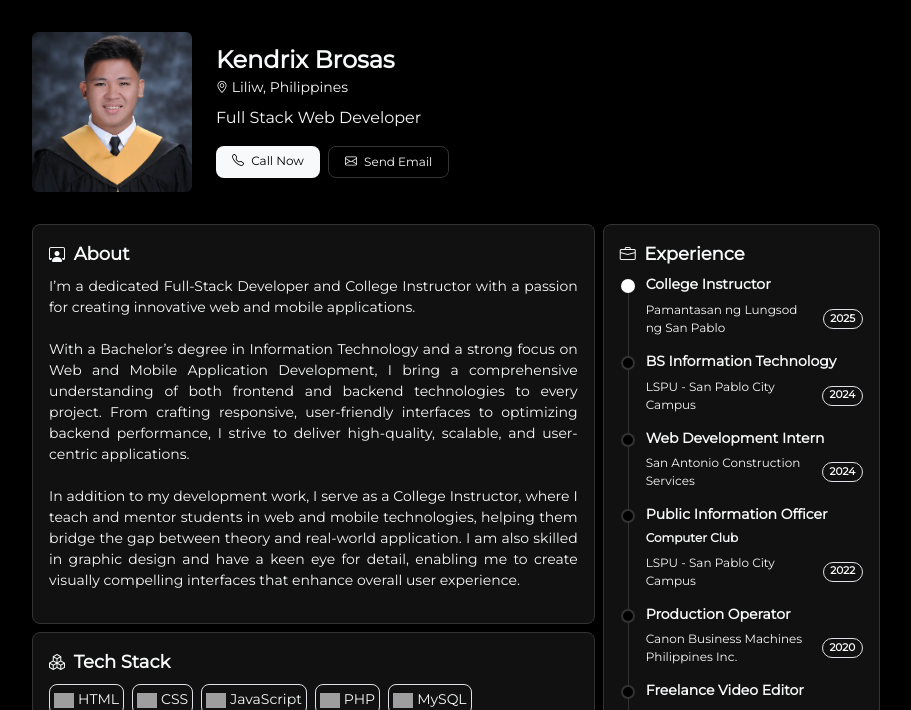
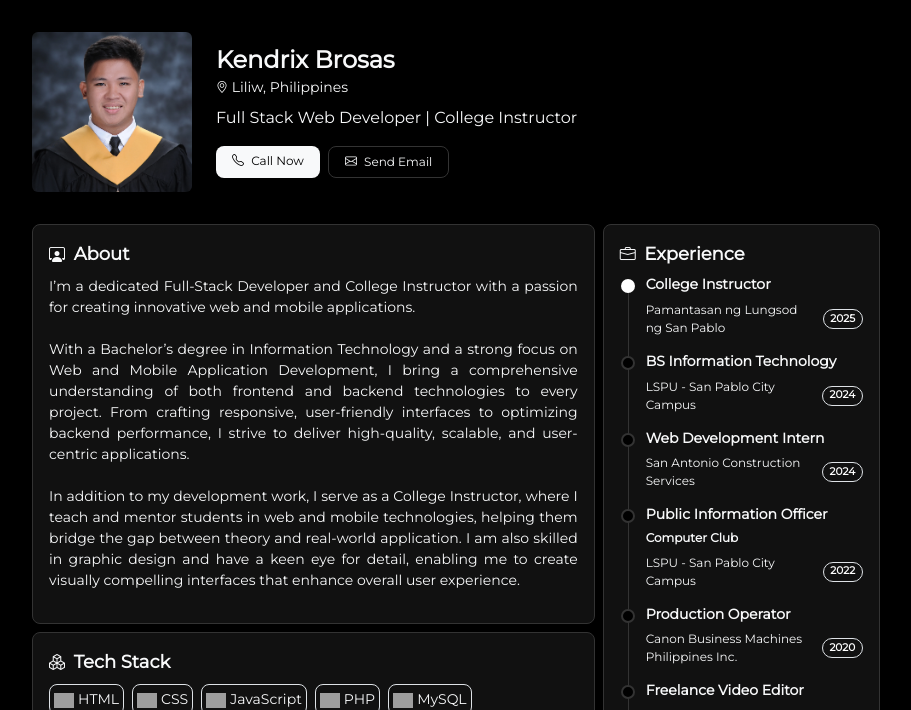
Before and after one commit to kndrxxe/Kendrix-Portfolio, a plain HTML site: page index.html in a window 1280 px wide. Shown: the top 710 px of the page, without its empty margins (184-1095 px from the left). Drawn offline with nearby package versions, Linux system fonts and the light colour scheme; grey boxes are pictures that could not be loaded; a script that the page names is missing.

Commit message:
Update index.html

```diff
--- a/index.html
+++ b/index.html
@@ -71,7 +71,7 @@
               <h1
                 class="text-light text-sm md-text-base text-truncate mt-1-5 md-mt-2 mb-0"
               >
-                Full Stack Web Developer
+                Full Stack Web Developer | College Instructor
               </h1>
               <div class="d-flex gap-2 mt-3 md-mt-4">
                 <a
```
